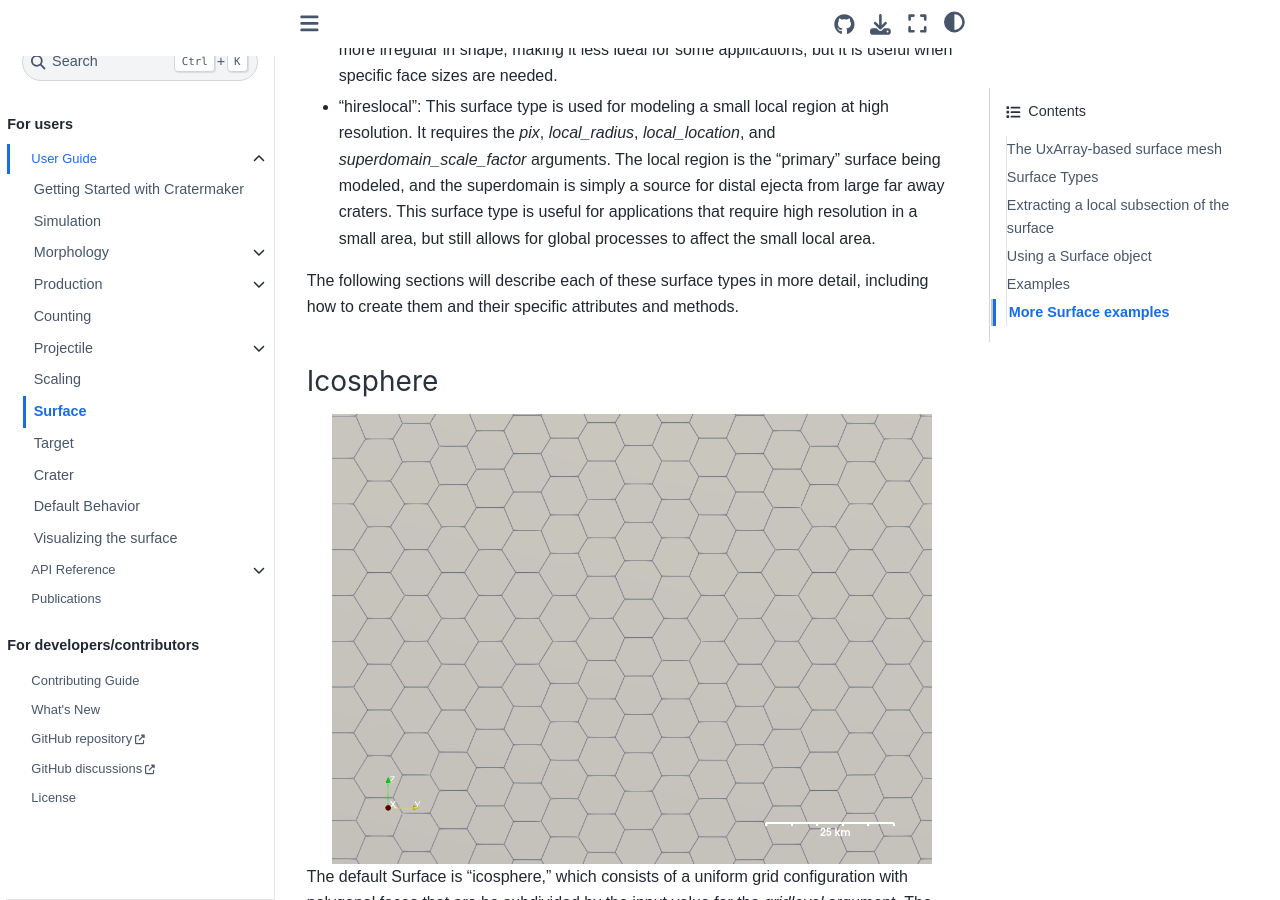
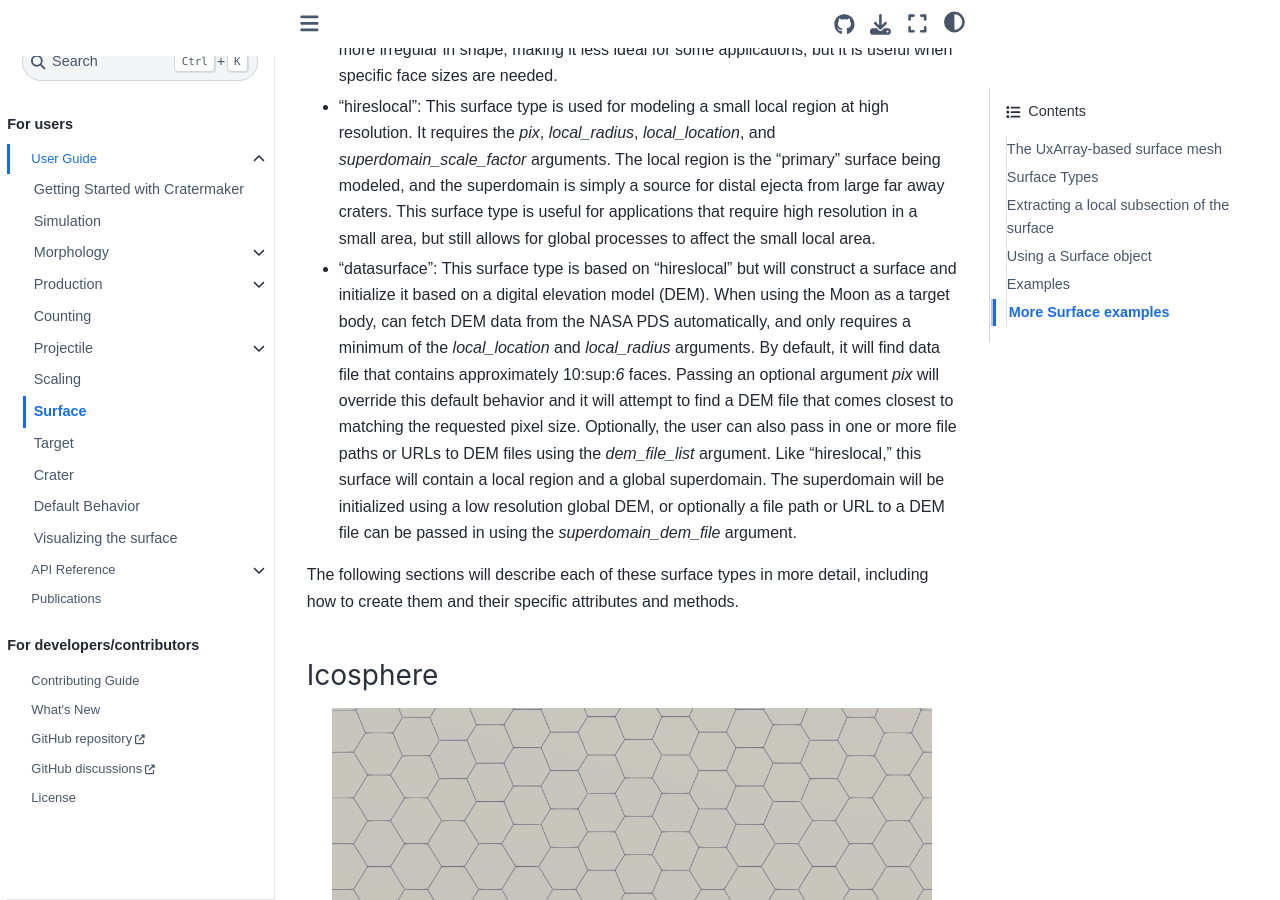
Before and after one commit to MintonGroup/cratermaker, a Sphinx documentation site: the page built from docs/user-guide/surface.rst, in a window 1280 px wide and 900 px high, scrolled down 3879 px. Built offline with Sphinx 7.4.7 and the Sphinx Book theme 1.1.4, drawn with Linux system fonts in a browser that asks for light colours; pages that are not in the unit, such as notebooks, are missing from menus; the version number could not be read and is left out; some of the changed text lies outside the part shown.

Commit message:
Started adding DataSurface documentation.

```diff
--- a/docs/user-guide/surface.rst
+++ b/docs/user-guide/surface.rst
@@ -15,7 +15,7 @@ Cratermaker's :ref:`Surface <api-surface>` component is used to represent target
 - :attr:`target`: The :ref:`Target <ug-target>` that the surface is associated with. The default target is "Moon."
 - :attr:`radius`: The radius of the target body in meters. This is a convenience attribute that retrieves the radius from the :ref:`Target <ug-target>` object.
 - :attr:`smallest_length`: The smallest length scale that the surface can resolve. This is used for determining minimum elevation changes, such as when ejecta deposits are added to the surface. It is set when the surface is created.
-- :attr:`gridtype`: The type of surface grid that is being used. This will be one of "icosphere", "arbitrary_resolution", or "hireslocal", depending on how it was created.
+- :attr:`gridtype`: The type of surface grid that is being used. This will be one of "icosphere," "arbitrary_resolution," "hireslocal," or "datasurface," depending on how it was created.
 - :attr:`data_dir`: The directory where the surface data files are stored.
 - :attr:`uxds`, :attr:`uxgrid`: The UxArray dataset and grid object used to represent the surface mesh (see the next section for more details).
 
@@ -88,6 +88,7 @@ Like all Cratermaker components, a Surface object is instantiated with a special
 - "icosphere": This is the default surface type, which generates a uniform grid configuration with polygonal faces that will be subdivided by the input value for the `gridlevel` argument. The icosphere surface will have the most uniform face sizes, but is limited to a few resolutions. It is best suited for general use and is the default surface type.
 - "arbitrary_resolution": This surface type allows the user to define the approximate size of the faces of the grid using the `pix` argument. It creates a uniform grid configuration but allows for more control over the sizes of the faces. The faces on this surface will be more irregular in shape, making it less ideal for some applications, but it is useful when specific face sizes are needed.
 - "hireslocal": This surface type is used for modeling a small local region at high resolution. It requires the `pix`, `local_radius`, `local_location`, and `superdomain_scale_factor` arguments. The local region is the "primary" surface being modeled, and the superdomain is simply a source for distal ejecta from large far away craters. This surface type is useful for applications that require high resolution in a small area, but still allows for global processes to affect the small local area.
+- "datasurface": This surface type is based on "hireslocal" but will construct a surface and initialize it based on a digital elevation model (DEM). When using the Moon as a target body, can fetch DEM data from the NASA PDS automatically, and only requires a minimum of the `local_location` and `local_radius` arguments. By default, it will find data file that contains approximately 10:sup:`6` faces. Passing an optional argument `pix` will override this default behavior and it will attempt to find a DEM file that comes closest to matching the requested pixel size. Optionally, the user can also pass in one or more file paths or URLs to DEM files using the `dem_file_list` argument. Like "hireslocal," this surface will contain a local region and a global superdomain. The superdomain will be initialized using a low resolution global DEM, or optionally a file path or URL to a DEM file can be passed in using the `superdomain_dem_file` argument.
 
 The following sections will describe each of these surface types in more detail, including how to create them and their specific attributes and methods.
 
@@ -197,6 +198,12 @@ For instance, suppose we want to generate a high resolution local grid on the Mo
 
 The image above shows a rendering of this high resolution local grid, showing a view of the whole local region and an inset showing the high resolution portion inside. The local region will have approximately square and equal-sized faces, but the faces will be more irregular in shape as you move away from the center of the local region. The superdomain will have larger faces that are scaled by the `superdomain_scale_factor`, which allows for distal ejecta to be modeled from large far away craters. The superdomain is not a separate surface, but rather a part of the same surface that is used to model the effects of distant craters on the local region.
 The "hireslocal" surface type works somewhat differently than the others. For instance, the diffusive degradation is only applied on the local region. You can think of the local region as the "primary" surface being modeled, and the superdomain as simply a source for distal ejecta fram large far away craters.
+
+
+DataSurface
+~~~~~~~~~~~
+
+
 
 
 Extracting a local subsection of the surface
```
